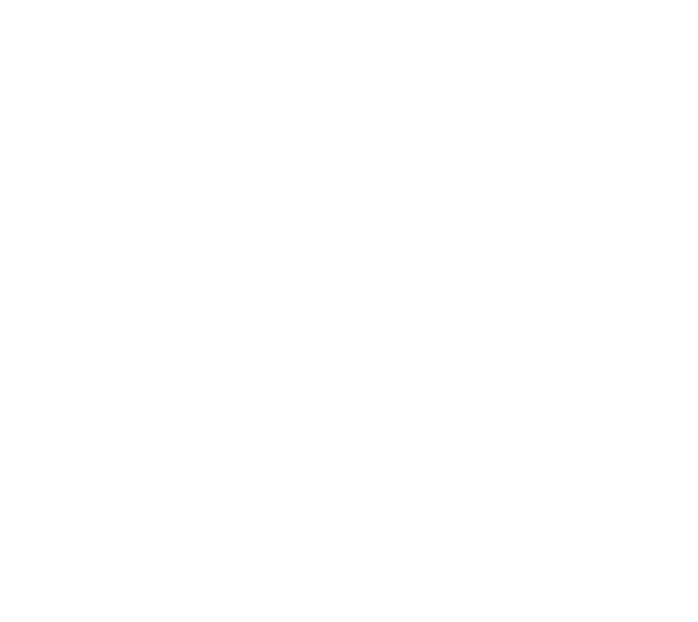
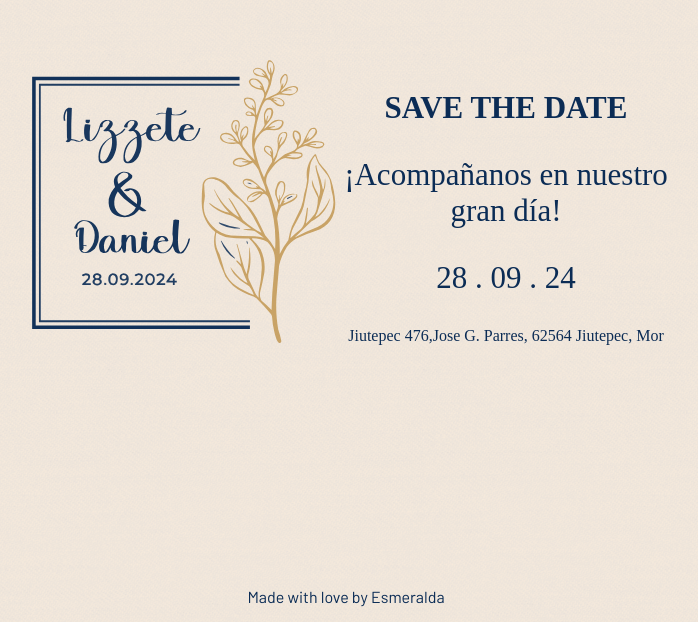
Before and after one commit to Esmi92/liz-danyW, a React (Create React App) app: page /saveTheDate in a window 1280 px wide. Before the commit this address had no page. Shown: the part 178-800 px from the top of the page, without its empty margins (294-992 px from the left). Built offline with nearby package versions, Linux system fonts and the light colour scheme; a web font is replaced by a local one.

Commit message:
save the date

```diff
--- a/src/App.js
+++ b/src/App.js
@@ -2,6 +2,7 @@ import { BrowserRouter, Route, Routes, Outlet } from "react-router-dom";
 
 import LandingPage from "./pages/LandingPage";
 import InvitationHome from "./pages/InvitationHome";
+import SavetheDate from "./pages/SavetheDate";
 
 function App() {
   return (
@@ -10,6 +11,7 @@ function App() {
         <Routes>
           <Route path="/" element={<LandingPage />} />
           <Route path="/home" element={<InvitationHome />} />
+          <Route path="/saveTheDate" element={<SavetheDate />} />
         </Routes>
         <Outlet />
       </BrowserRouter>
--- a/src/Page.css
+++ b/src/Page.css
@@ -117,3 +117,7 @@
     justify-content: center;
   }
 }
+
+.stdAdress{
+  font-size:medium;
+}
--- /dev/null
+++ b/src/pages/SavetheDate.js
@@ -0,0 +1,23 @@
+import logo from '../logov2.svg';
+import Footer from './Footer';
+import '../Page.css';
+
+function SavetheDate() {
+    return (
+        <div className="LandingPage">
+            <header className="welcome">
+                <img src={logo} className="App-logo" alt="logo" />
+                <div>
+                <p><b>SAVE THE DATE</b></p>
+                    <p>¡Acompañanos en nuestro <br /> gran día!</p>
+                    <p>28 . 09 . 24</p>
+                    <div className='stdAdress'>Jiutepec 476,Jose G. Parres, 62564 Jiutepec, Mor</div>
+
+                </div>
+            </header>
+            <Footer />
+        </div>
+    );
+}
+
+export default SavetheDate;
```
